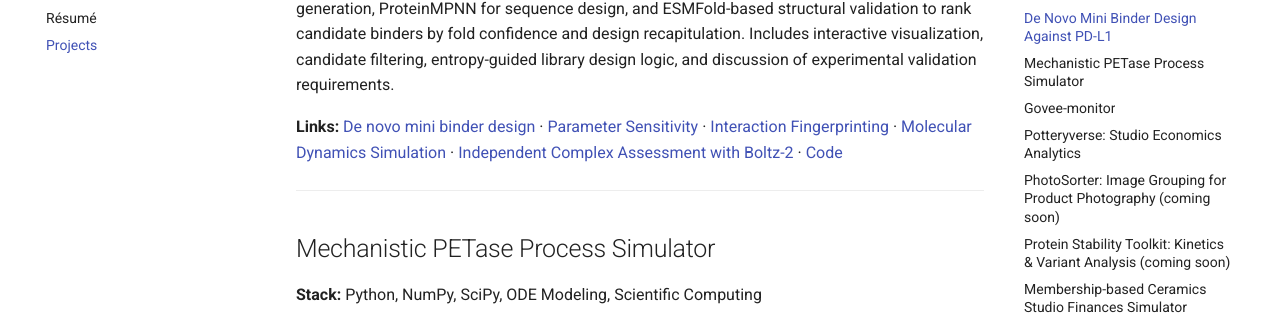
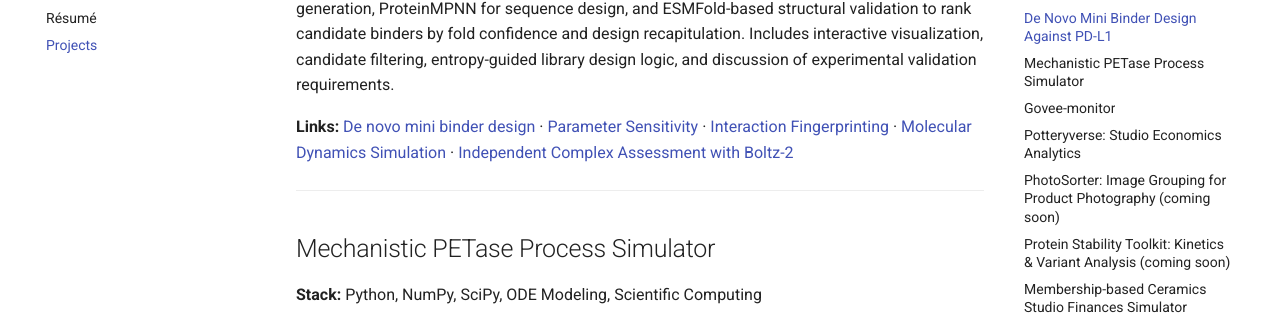
Before and after one commit to hghodkephd/hg-portfolio, an MkDocs documentation site: the page built from docs/projects.md, in a window 1280 px wide and 900 px high, scrolled down 573 px. Shown: the part 117-434 px from the top of the window. Built offline with MkDocs 1.6.1 and Material for MkDocs 9.7.7, drawn with Linux system fonts in a browser that asks for light colours.

Commit message:
Update projects.md

```diff
--- a/docs/projects.md
+++ b/docs/projects.md
@@ -15,7 +15,7 @@ Across these projects, common themes include mechanistic modeling, operational s
 
 **Summary:** Built an end-to-end computational protein design workflow for de novo mini binders targeting the PD-1 binding surface of PD-L1. The project uses RFdiffusion for backbone generation, ProteinMPNN for sequence design, and ESMFold-based structural validation to rank candidate binders by fold confidence and design recapitulation. Includes interactive visualization, candidate filtering, entropy-guided library design logic, and discussion of experimental validation requirements.
 
-**Links:** [De novo mini binder design](/hg-portfolio/projects/pdl1-mini-binder/Page1_denovo_minibinder_design) · [Parameter Sensitivity](/hg-portfolio/projects/pdl1-mini-binder/Page2_parameter_sensitivity) · [Interaction Fingerprinting](/hg-portfolio/projects/pdl1-mini-binder/Page3_interaction_fingerprinting/) · [Molecular Dynamics Simulation](/hg-portfolio/projects/pdl1-mini-binder/Page4_MDsimulations) · [Independent Complex Assessment with Boltz-2](/hg-portfolio/projects/pdl1-mini-binder/Page5_Boltz) · [Code](https://github.com/hghodkephd/pdl1-mini-binder-design)
+**Links:** [De novo mini binder design](/hg-portfolio/projects/pdl1-mini-binder/Page1_denovo_minibinder_design) · [Parameter Sensitivity](/hg-portfolio/projects/pdl1-mini-binder/Page2_parameter_sensitivity) · [Interaction Fingerprinting](/hg-portfolio/projects/pdl1-mini-binder/Page3_interaction_fingerprinting/) · [Molecular Dynamics Simulation](/hg-portfolio/projects/pdl1-mini-binder/Page4_MDsimulations) · [Independent Complex Assessment with Boltz-2](/hg-portfolio/projects/pdl1-mini-binder/Page5_Boltz)
 
 ---
 
```
